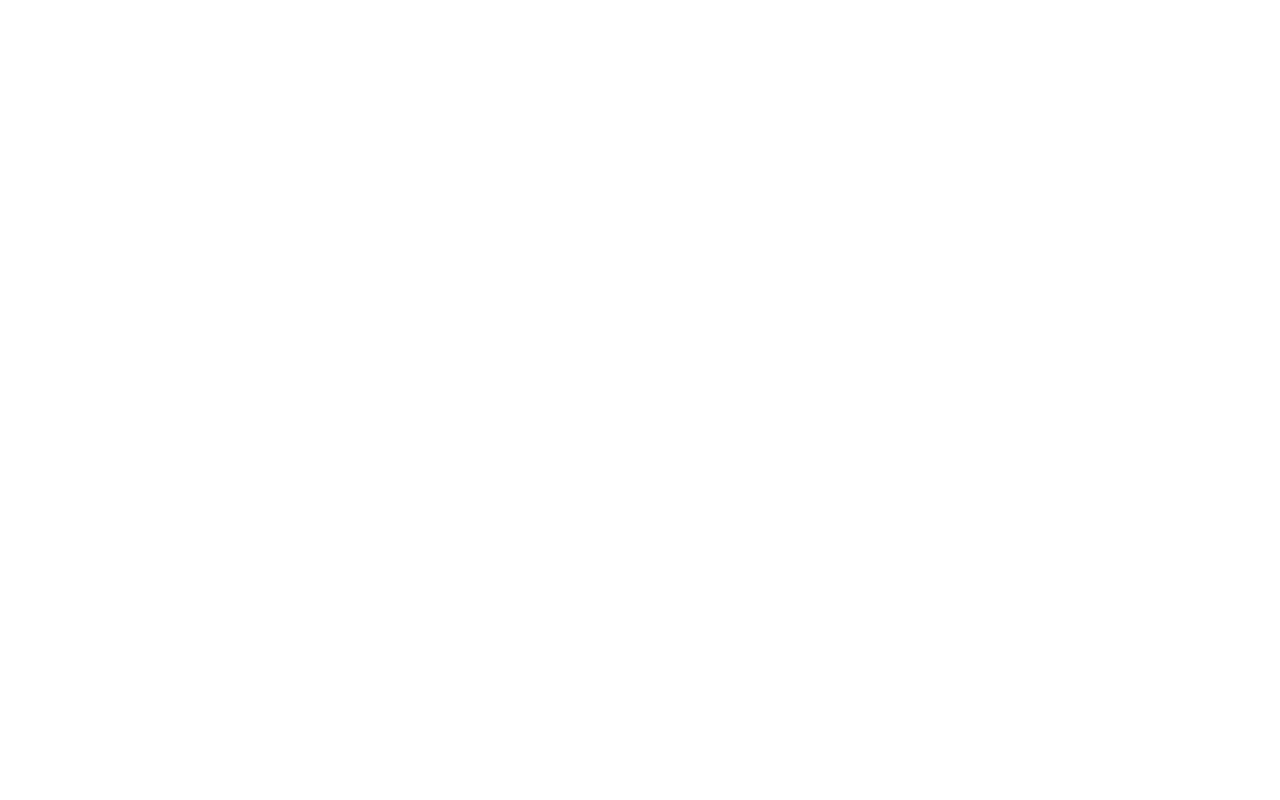
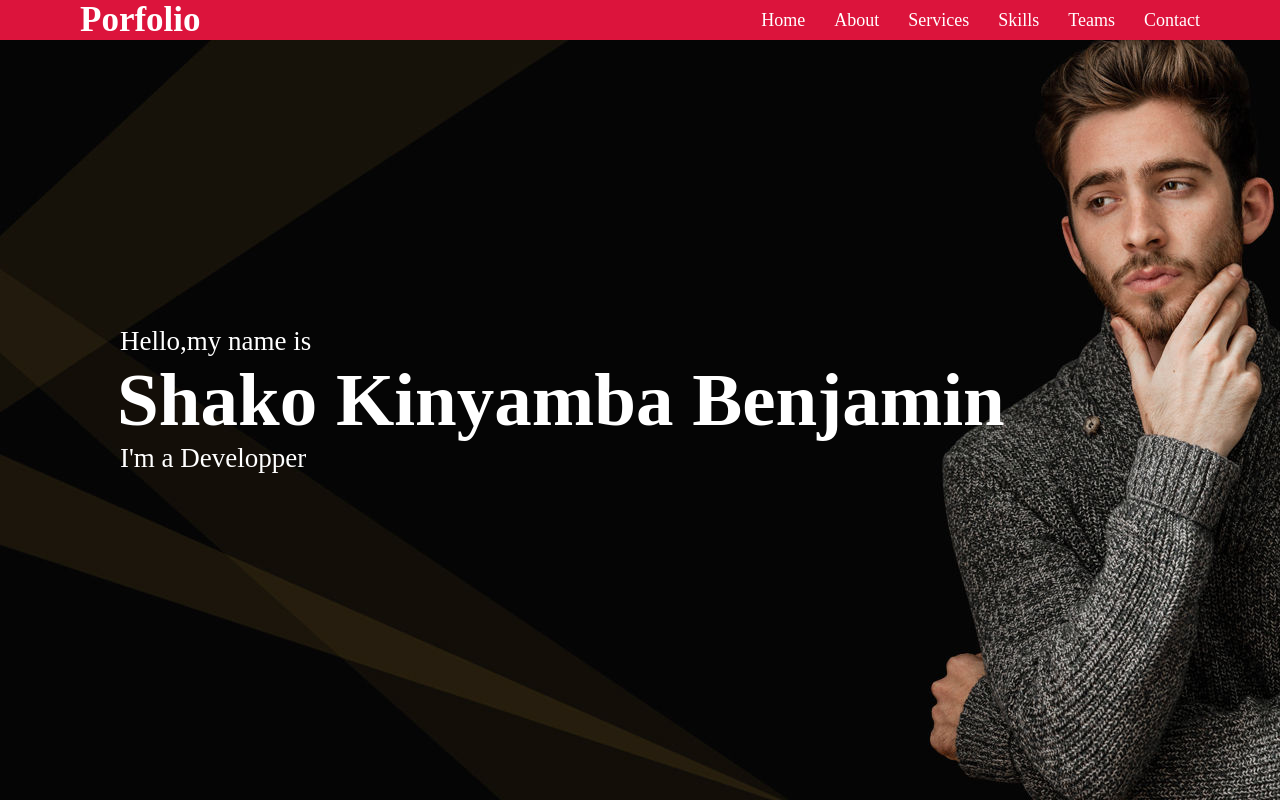
Before and after one commit to SKB-TECH/porfolio, a plain HTML site: page index.html in a window 1280 px wide. Drawn offline with Linux system fonts and the light colour scheme.

Commit message:
feat:add image

```diff
--- a/index.html
+++ b/index.html
@@ -4,9 +4,33 @@
     <meta charset="UTF-8">
     <meta http-equiv="X-UA-Compatible" content="IE=edge">
     <meta name="viewport" content="width=device-width, initial-scale=1.0">
+    <link rel="stylesheet" href="./style.css">
+    <script src="https://cdnjs.cloudflare.com/ajax/libs/font-awesome/6.2.1/js/all.min.js"></script>
     <title>SKB-TECH</title>
 </head>
 <body>
+    <nav class="navbar">
+        <div class="max-width">
+            <div class="logo"><a href="#">Porfo<span>lio</span></a></div>
+            <ul class="menu">
+                <li><a href="#">Home</a></li>
+                <li><a href="#">About</a></li>
+                <li><a href="#">Services</a></li>
+                <li><a href="#">Skills</a></li>
+                <li><a href="#">Teams</a></li>
+                <li><a href="#">Contact</a></li>
+            </ul>
+        </div>
+    </nav>
 
-</body>
+    <!-- section Home -->
+    <section class="home" id="home">
+        <div class="max-width">
+            <div class="home-content">
+                <div class="text-1">Hello,my name is</div>
+                <div class="text-2">Shako Kinyamba Benjamin</div>
+                <div class="text-3">I'm a <span>Developper</span></div>
+            </div>
+        </div>
+    </section>
 </html>
--- a/style.css
+++ b/style.css
@@ -1,3 +1,73 @@
+ @import url('https://fonts.googleapis.com/css2?family=Poppins:wght@400;500;700&family=Ubuntu:wght@400;500;700&display=swap');
 *{
+    margin: 0;
     padding:0;
-}
+    box-sizing: border-box;
+        text-decoration: none;
+    }
+
+    .max-width {
+        max-width: 1300px;
+        padding: 0 80px;
+        margin: auto;
+    }
+
+    /* style pour le navbar */
+    .navbar {
+        position: fixed;
+        width: 100%;
+
+        background: crimson;
+        font-family: 'Ubuntu' sans-serif;
+    }
+
+    .navbar .max-width {
+        display: flex;
+        align-items: center;
+        justify-content: space-between;
+    }
+
+    .navbar .logo a {
+        color: #fff;
+        font-size: 35px;
+        font-weight: 600;
+    }
+
+    .navbar .menu li {
+        list-style: none;
+        display: inline-block;
+    }
+
+    .navbar .menu li a {
+        color: #fff;
+        font-size: 18px;
+        font-weight: 500;
+        margin-left: 25px;
+    }
+
+    /* home section */
+
+    .home {
+        display: flex;
+        background: url("./assets/banner.jpg") no-repeat center;
+        height: 100vh;
+        color: #fff;
+        min-height: 500px;}
+
+        .home .max-width{
+            margin: auto 0 auto 40px;
+        }
+
+        .home  .home-content .text-1{
+            font-size: 27px;
+        }
+
+        .home  .home-content .text-2{
+             font-size: 75px;
+             font-weight: 600;
+             margin-left:-3px;
+        }
+
+        .home  .home-content .text-3{
+            font-size: 27px;
+        }
```
Also changed, not shown: assets/banner.jpg (added), assets/profile-1.jpeg (added), assets/profile-2.jpeg (added), assets/profile-3.jpeg (added), assets/profile-4.jpeg (added), assets/profile-5.jpeg (added), 1 other file.
